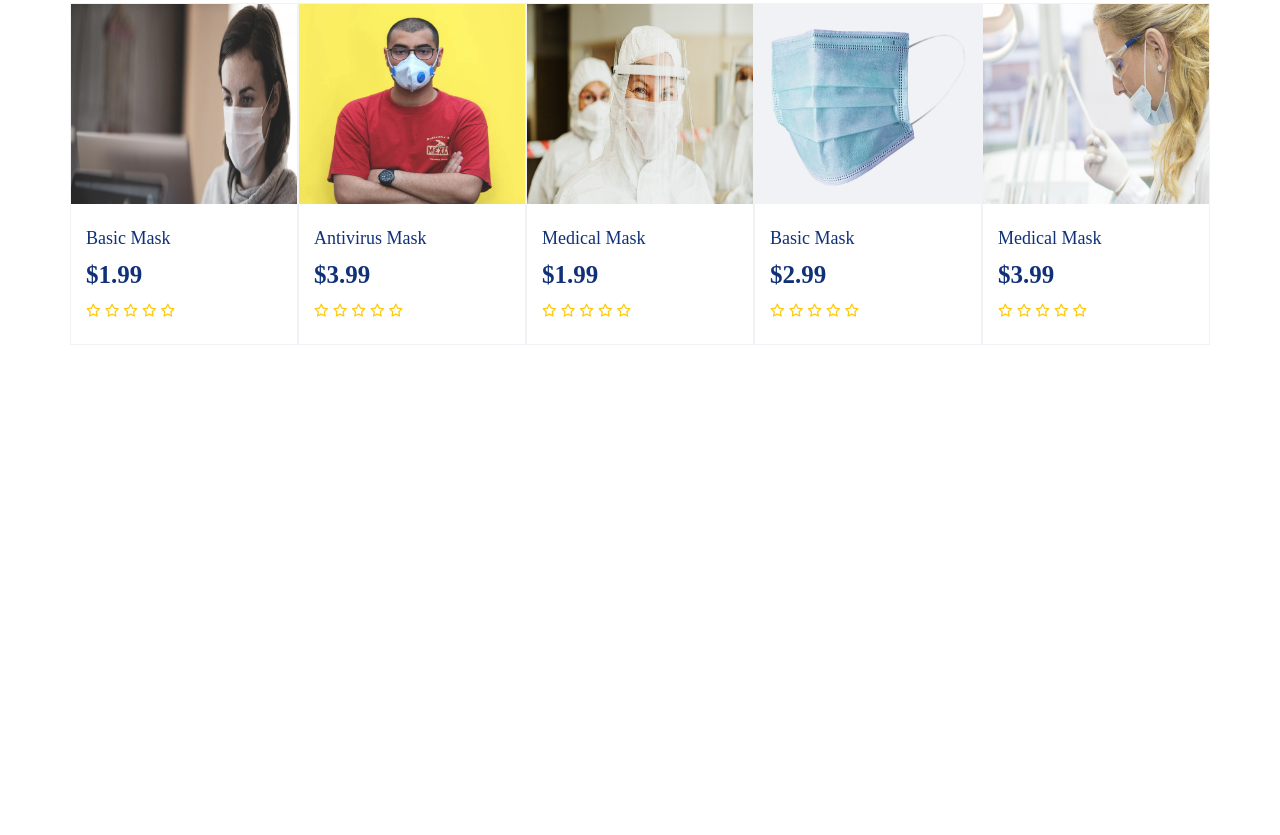
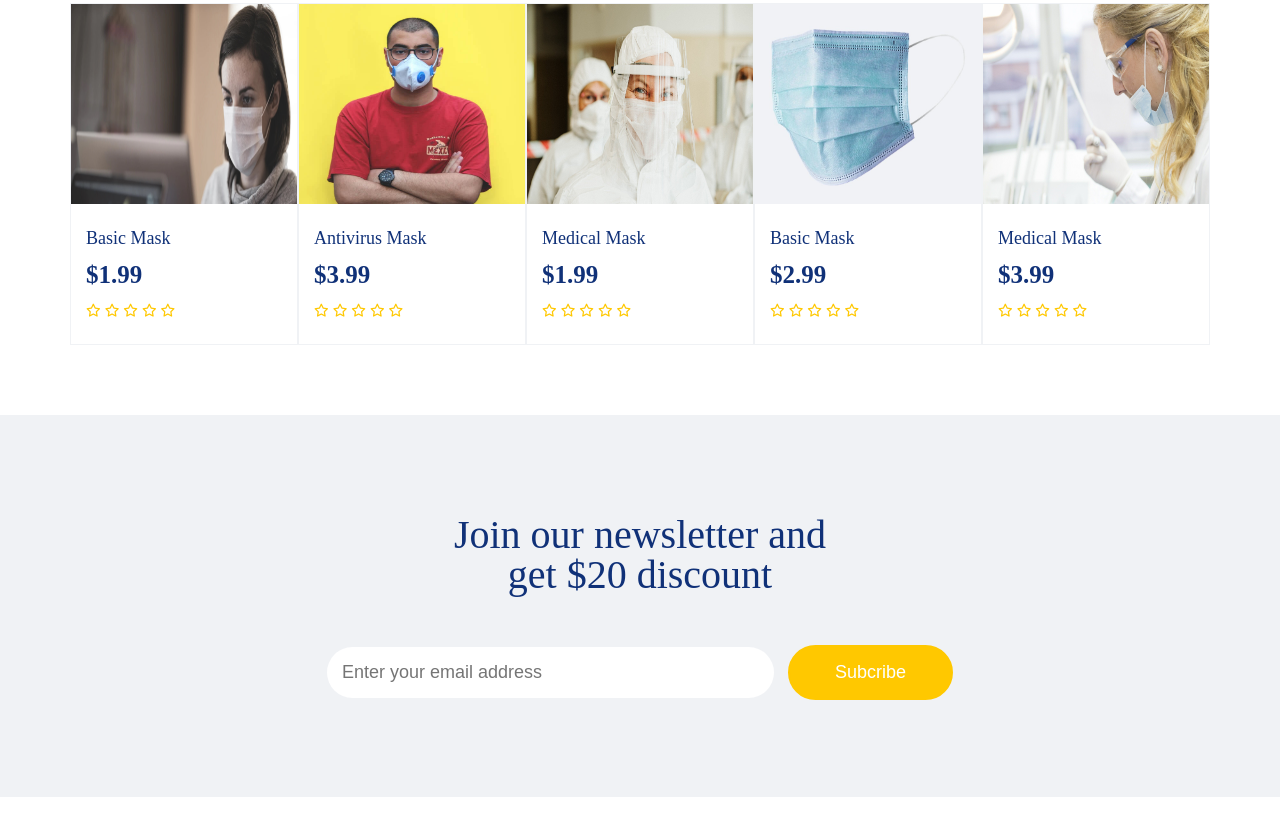
Before and after one commit to KGDEV102/project-mini-1, a plain HTML site: page index.html in a window 1280 px wide. Shown: the part 2651-3486 px from the top of the page. Before the commit the page ends 3046 px from the top, so only its background shows below. Drawn offline with Linux system fonts and the light colour scheme; a web font is replaced by a local one.

Commit message:
create section-7

```diff
--- a/assets/css/styles.css
+++ b/assets/css/styles.css
@@ -457,3 +457,50 @@
     color:var(--color-two);
     font-weight: 500;
 }
+/*section-7*/
+.section-7{
+    margin-top: 70px;
+    margin-bottom: 40px;
+    background: #F0F2F5;
+    width: 100%;
+    height:382px;
+
+}
+.section-7 .container{
+    display: flex;
+    flex-direction: column;
+    align-items: center;
+
+
+}
+.section-7 .inner-tittle{
+    margin-top: 100px;
+    margin-bottom: 50px;
+    font-size: 40px;
+    font-weight: 540;
+    color: var(--color-one);
+    text-align: center;
+}
+.section-7 .input{
+    padding: 15px;
+    padding-right: 200px;
+    border-radius: 45px;
+    border:none;
+    margin-right: 10px;
+}
+.section-7 .input{
+    font-size: 18px;
+    text-align: left;
+    color:var(--text-color);
+}
+.section-7 .button-two{
+    padding: 15px 45px;
+
+}
+.section-7 .input:focus{
+    outline: none;
+    border: none;
+    /* sử dụng cái này để khi focus vào cái form nó mất đi cái border  */
+}
+
+/*section-7*/
--- a/index.html
+++ b/index.html
@@ -354,6 +354,28 @@
     </div>
     <!-- section-6 -->
 
+    <!-- section-7 -->
+     <div class="section-7">
+        <div class="container">
+            <div class="inner-tittle">
+                <h2>
+                    Join our newsletter and
+                    <br>
+                    get $20 discount
+                </h2>
+            </div>
+            <div class="form">
+                <form action="" target="_blank" method="post" autocomplete="off">
+                    <input type="email" name="your_email" placeholder="Enter your email address" class="input">
+                    <input type="submit" value="Subcribe" class="button button-two" >
+                </form>
+            </div>
+
+        </div>
+     </div>
+    <!-- section-7 -->
+
+
 </body>
 
 </html>
```
